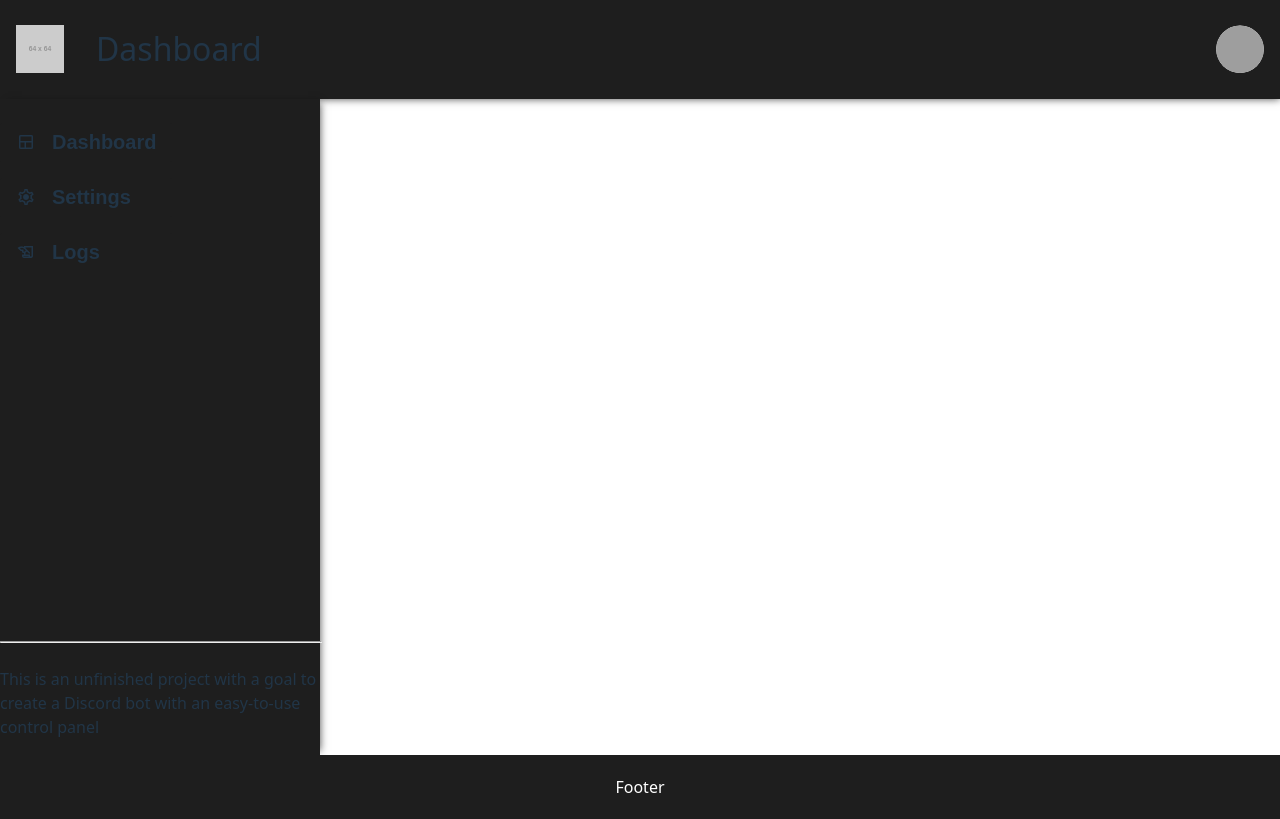
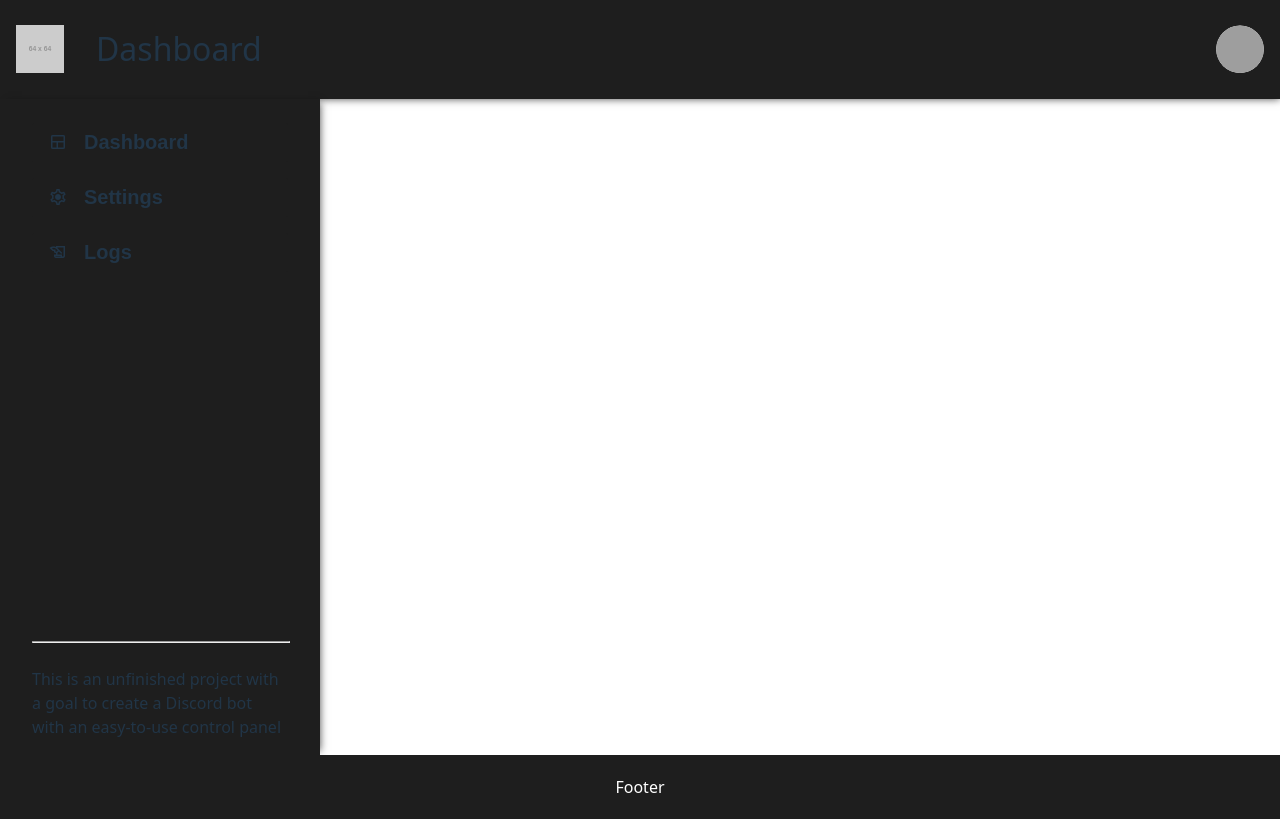
Before and after one commit to tnikFi/discord-bot-ui, a React (Vite) app: page / in a window 1280 px wide. Built offline with nearby package versions, Linux system fonts and the light colour scheme; grey boxes are pictures that could not be loaded.

Commit message:
Adjusted sidebar button width

```diff
--- a/src/components/Sidebar.module.css
+++ b/src/components/Sidebar.module.css
@@ -2,7 +2,7 @@
     background-color: var(--secondary-background-color);
     box-shadow: 0.25rem 0 0.5rem -0.25rem rgba(0, 0, 0, 0.7);
     width: fit-content;
-    max-width: 25vw;
+    max-width: 20vw;
     display: flex;
     flex-flow: column nowrap;
     justify-content: start;
@@ -11,6 +11,7 @@
 
 .sidebar nav {
     flex: 1;
+    width: 100%;
 }
 
 .sidebar ul {
--- a/src/components/Sidebar.tsx
+++ b/src/components/Sidebar.tsx
@@ -11,7 +11,7 @@ const Sidebar = () => {
     ]
 
     return (
-        <Box className={styles.sidebar} sx={{ flexDirection: { sx: 'row', md: 'column' }, height: '100%' }}>
+        <Box className={styles.sidebar} sx={{ flexDirection: { sx: 'row', md: 'column' }, height: '100%', padding: '0 2em' }}>
             <nav>
                 <ul>
                     {sidebarLinks.map((link, index) => (<li key={link.label}><SidebarButton icon={link.icon} label={link.label} /></li>))}
```
